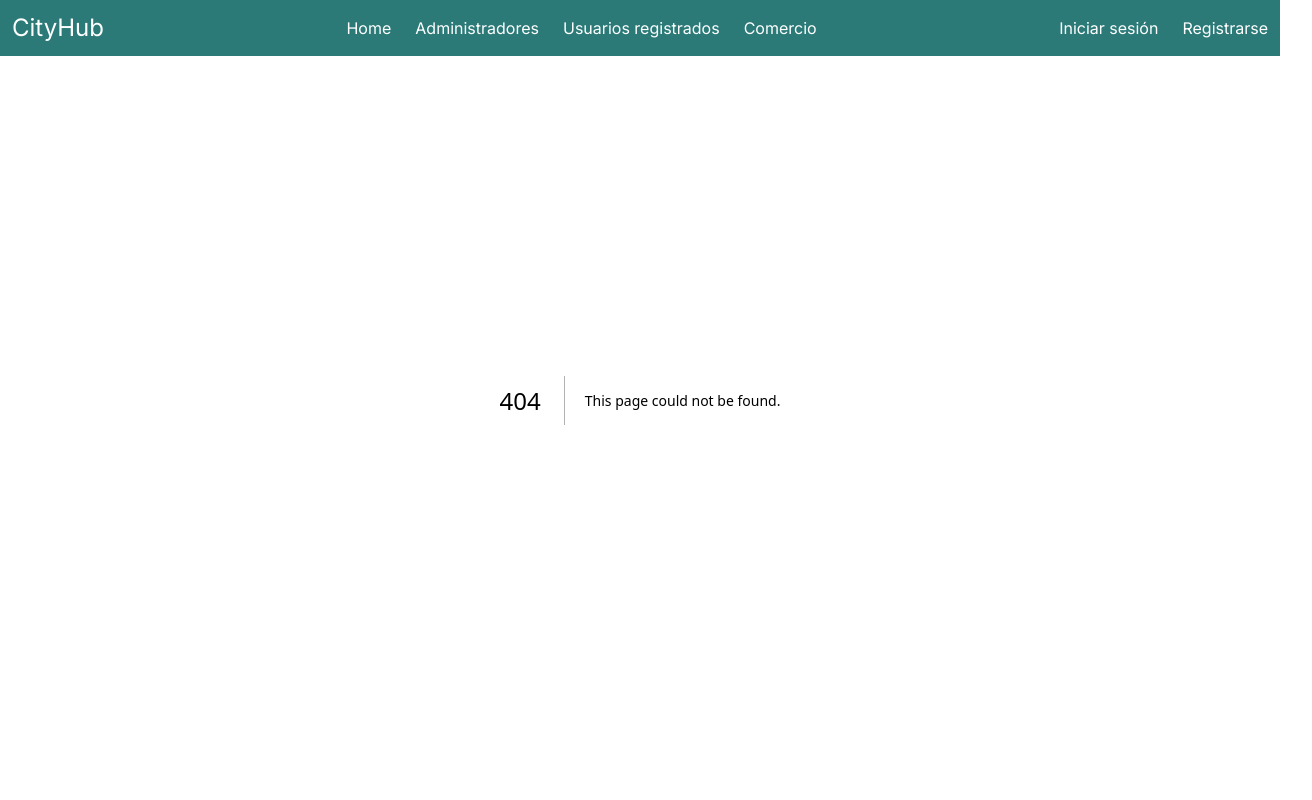
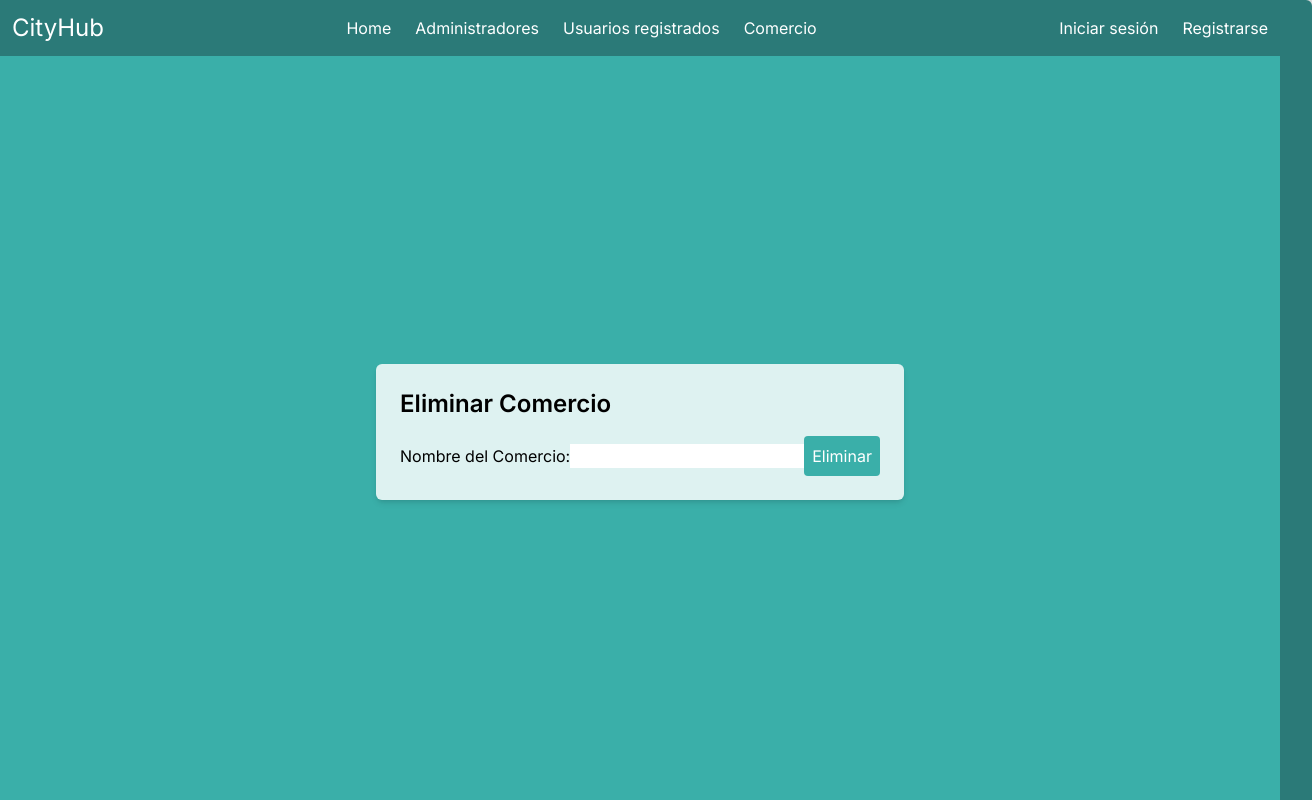
Before and after one commit to D3n3bX/DesarrolloWebCliente, a Next.js app in the folder Next/practica_final/: page /admin/adminLogged/deleteCommerce in a window 1280 px wide. Before the commit this address had no page. Shown: the top 800 px of the page, 1312 px wide, since content can reach past the window. Built offline with nearby package versions, Linux system fonts and the light colour scheme.

Commit message:
CityHub: Práctica final - Eliminar comercios

```diff
--- /dev/null
+++ b/Next/practica_final/src/app/admin/adminLogged/deleteCommerce/page.jsx
@@ -0,0 +1,25 @@
+"use client"
+import React, { useState } from 'react';
+import DeleteCommerce from '@/components/DeleteCommerce';
+
+function RegisterCommercePage() {
+    const [deleteIn, setDeleteIn] = useState(false);
+
+    function handleDelete() {
+        setDeleteIn(true);
+    }
+
+    return (
+        <div className='min-h-screen flex items-center justify-center'>
+            <div className='bg-secondary p-8 shadow-md rounded-md'>
+                <DeleteCommerce
+                    onDelete={handleDelete}
+                    apiRoute='/api/commerce/'
+                    routeDir='/admin/adminLogged'
+                />
+            </div>
+        </div>
+    );
+}
+
+export default RegisterCommercePage;
--- a/Next/practica_final/src/app/admin/adminLogged/page.jsx
+++ b/Next/practica_final/src/app/admin/adminLogged/page.jsx
@@ -33,13 +33,16 @@ function AdminLoggedPage() {
   }, [router.query?.adminId]);
 
   return (
-      <div className='min-h-screen flex items-center justify-center'>
-        <div className='bg-secondary p-8 shadow-md rounded-md'>
+    <div className='h-screen w-screen flex flex-col justify-center items-center p-6 bg-tertiary'>
+      <div className='max-w-full mx-0 p-6 bg-quaternary shadow-md rounded-md'>
             <h1>Bienvenido, {username}!</h1>
             <div className="additional-content">
               {/* Agrega contenido adicional aquí */}
               <p>¿Qué deseas hacer?</p>
+              <ul>
                 <Link href="/admin/adminLogged/registerCommerce">Registrar un comercio</Link>
+                <Link href="/admin/adminLogged/deleteCommerce">Eliminar un comercio</Link>
+              </ul>
             </div>
         </div>
     </div>
--- /dev/null
+++ b/Next/practica_final/src/app/api/commerce/[nombreComercio]/route.js
@@ -0,0 +1,34 @@
+// Import necessary modules
+import { NextResponse } from 'next/server';
+import { readFileSync } from 'fs';
+
+/*
+  FUNCION
+    GET(request, { params })
+    Maneja las solicitudes HTTP GET para buscar un comercio por NombreComercio.
+  Parámetros:
+    - request: Objeto de solicitud HTTP
+    - params: Parámetros de ruta
+  Return:
+    - Respuesta JSON indicando si el comercio fue encontrado o no
+*/
+export async function GET(request, { params }) {
+  console.log('Estoy en GET');
+
+  try {
+    const { NombreComercio } = params;
+
+    const commerces = JSON.parse(await readFileSync('jsonFiles/commerce.json', 'utf-8'));
+
+    const foundCommerce = commerces.find((commerce) => commerce.NombreComercio === NombreComercio);
+
+    if (foundCommerce) {
+      return NextResponse.json({ message: 'Comercio encontrado', commerce: foundCommerce });
+    } else {
+      return NextResponse.json({ message: 'Comercio no encontrado' }, { status: 404 });
+    }
+  } catch (error) {
+    console.error('Error en el servidor:', error);
+    return NextResponse.json({ message: 'Error en el servidor' }, { status: 500 });
+  }
+}
--- a/Next/practica_final/src/app/api/commerce/route.js
+++ b/Next/practica_final/src/app/api/commerce/route.js
@@ -16,7 +16,7 @@ export async function POST(request) {
     try {
         const commerces = JSON.parse(readFileSync('jsonFiles/commerce.json')); // Leo los datos de los commerces desde un archivo JSON
 
-        const { NombreComercio, CIF, Direccion, Email, Telefono } = await request.json(); // Obtengo los credenciales (NombreComercio, password y email) desde el cuerpo de la solicitud
+        const { NombreComercio, CIF, Direccion, Email, Telefono } = await request.json(); // Obtengo los credenciales  desde el cuerpo de la solicitud
 
         // Compruebo si el usuario ya existe
         if (commerces.find((commerce) => commerce.NombreComercio === NombreComercio)) {
@@ -68,3 +68,41 @@ export function PUT() {
         message: 'Actualizando datos'
     })
 }
+
+/*
+  FUNCION
+    DELETE(request, { params })
+    Maneja las solicitudes HTTP DELETE.
+  Parámetros:
+    - request: Objeto de solicitud HTTP
+  Return:
+    - Respuesta JSON indicando el resultado de la eliminación
+*/
+export async function DELETE(request) {
+  console.log('Estoy en DELETE');
+
+  try {
+      const commerces = JSON.parse(readFileSync('jsonFiles/commerce.json')); // Leo los datos de los commercios desde un archivo JSON
+
+      const { NombreComercio } = await request.json(); // Obtengo el NombreComercio del parámetro de ruta
+
+
+      const indexToDelete = commerces.findIndex((commerce) => commerce.NombreComercio === NombreComercio); // Busco el comercio por NombreComercio
+
+      // Comprueba si el comercio existe
+      if (indexToDelete === -1) {
+          return NextResponse.json({ message: 'El comercio no existe' }, { status: 404 });
+      }
+
+      // Elimina el comercio de la lista
+      commerces.splice(indexToDelete, 1);
+
+      // Escribe los datos actualizados en el archivo JSON
+      await writeFileSync('jsonFiles/commerce.json', JSON.stringify(commerces, null, 2));
+
+      return NextResponse.json({ message: 'Comercio eliminado correctamente' });
+  } catch (error) {
+      console.error('Error en el servidor:', error);
+      return NextResponse.json({ message: 'Error en el servidor' }, { status: 500 });
+  }
+}
--- a/Next/practica_final/src/components/CommerceSearch.jsx
+++ b/Next/practica_final/src/components/CommerceSearch.jsx
@@ -0,0 +1,77 @@
+'use client'
+import React, { useState } from 'react';
+import { useRouter } from 'next/navigation';
+import Modal from './Modal';
+
+function SearchCommerce({ apiRoute, routeDir }) {
+  const router = useRouter();
+
+  const [searchQuery, setSearchQuery] = useState('');
+  const [isLoading, setLoading] = useState(false);
+  const [isErrorModalVisible, setErrorModalVisible] = useState(false);
+
+  function handleInputChange(e) {
+    setSearchQuery(e.target.value);
+  }
+
+  async function handleSearch(e) {
+    e.preventDefault();
+
+    setLoading(true);
+
+    try {
+      const response = await fetch(`${apiRoute}?NombreComercio=${searchQuery}`, {
+        method: 'GET',
+        headers: {
+          'Content-Type': 'application/json',
+        },
+      });
+
+      setLoading(false);
+
+      if (response.ok) {
+        console.log('Comercio encontrado');
+        // Handle the response or redirect as needed
+      } else {
+        console.error('Error buscando el comercio');
+        setErrorModalVisible(true);
+      }
+    } catch (error) {
+      console.error('Error en la solicitud:', error);
+    }
+  }
+
+  return (
+    <div className='h-screen w-screen flex flex-col justify-center items-center p-6 bg-tertiary'>
+      <div className='max-w-full mx-0 p-6 bg-quaternary shadow-md rounded-md'>
+        <h2 className='text-2xl font-semibold mb-4'>Buscar Comercio por Nombre</h2>
+        <div className='mb-4'>
+          <label className='block text-primary-700 text-sm mb-2' htmlFor='searchQuery'>
+            Nombre del Comercio:
+            <input
+              type='text'
+              id='searchQuery'
+              name='searchQuery'
+              value={searchQuery}
+              onChange={handleInputChange}
+              className='mt-1 p-2 border rounded w-full bg-text'
+            />
+          </label>
+        </div>
+        <button
+          type='submit'
+          onClick={handleSearch}
+          disabled={isLoading}
+          className='bg-tertiary text-white p-2 rounded hover:bg-secondary transition duration-300'
+        >
+          {isLoading ? 'Buscando...' : 'Buscar'}
+        </button>
+        {isErrorModalVisible && (
+          <Modal message={'Error en la búsqueda. Inténtalo de nuevo'} onClose={() => setErrorModalVisible(false)} />
+        )}
+      </div>
+    </div>
+  );
+}
+
+export default SearchCommerce;
--- /dev/null
+++ b/Next/practica_final/src/components/DeleteCommerce.jsx
@@ -0,0 +1,77 @@
+'use client'
+import React, { useState } from 'react';
+import { useRouter } from 'next/navigation';
+import Modal from './Modal';
+
+function DeleteCommerce({ apiRoute, routeDir }) {
+    const router = useRouter();
+    const [commerceInfo, setCommerceInfo] = useState({ NombreComercio: '' });
+    const [isLoading, setLoading] = useState(false);
+    const [isErrorModalVisible, setErrorModalVisible] = useState(false);
+
+    // Define handleInputChange to update commerceInfo when the input changes
+    function handleInputChange(e) {
+        const { name, value } = e.target;
+        setCommerceInfo((prevCommerceInfo) => ({
+            ...prevCommerceInfo,
+            [name]: value,
+        }));
+    }
+
+    async function handleDelete(e) {
+        e.preventDefault();
+
+        setLoading(true);
+
+        try {
+            const response = await fetch(apiRoute, {
+                method: 'DELETE',
+                headers: {
+                    'Content-Type': 'application/json',
+                },
+                body: JSON.stringify(commerceInfo),
+            });
+
+            setLoading(false);
+
+            if (response.ok) {
+                console.log('Comercio eliminado');
+                router.push(routeDir);
+            } else {
+                console.error('Error eliminando el comercio');
+                setErrorModalVisible(true);
+            }
+        } catch (error) {
+            console.error('Error en la solicitud:', error);
+        }
+    }
+
+    return (
+        <div className='h-screen w-screen flex flex-col justify-center items-center p-6 bg-tertiary'>
+        <div className='max-w-full mx-0 p-6 bg-quaternary shadow-md rounded-md'>
+                <h2 className='text-2xl font-semibold mb-4'>Eliminar Comercio</h2>
+                <form onSubmit={handleDelete}>
+                    <label>
+                        Nombre del Comercio:
+                        <input
+                            type="text"
+                            name="NombreComercio"
+                            value={commerceInfo.NombreComercio}
+                            onChange={handleInputChange}
+                        />
+                    </label>
+
+                    <button
+                        type='submit'
+                        disabled={isLoading}
+                        className='bg-tertiary text-white p-2 rounded hover:bg-secondary transition duration-300'
+                    >
+                        {isLoading ? 'Eliminando...' : 'Eliminar'}
+                    </button>
+                </form>
+            </div>
+        </div>
+    );
+}
+
+export default DeleteCommerce;
--- a/Next/practica_final/src/components/RegisterCommerce.jsx
+++ b/Next/practica_final/src/components/RegisterCommerce.jsx
@@ -1,6 +1,5 @@
 import React, { useState } from 'react';
 import { useRouter } from 'next/navigation';
-import Link from 'next/link';
 import Modal from './Modal';
 
 function RegisterCommerce({ apiRoute, routeDir }) {
```
Also changed, not shown: Next/practica_final/jsonFiles/commerce.json (+29 -3 lines). Lines whose indentation alone changed are shown as unchanged.
